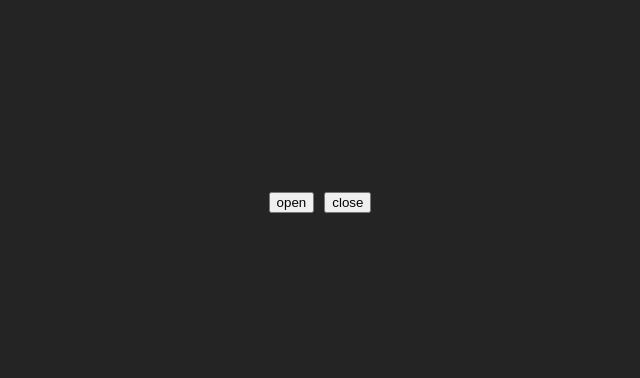
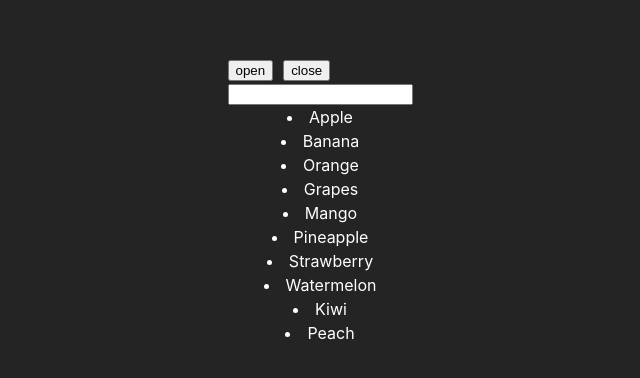
Before and after one commit to amjido-01/daily-react-challange, a React (Vite) app: page / in a window 1280 px wide. Shown: the part 198-576 px from the top of the page, without its empty margins (320-960 px from the left). Built offline with nearby package versions, Linux system fonts and the light colour scheme.

Commit message:
first commit

```diff
--- a/src/App.jsx
+++ b/src/App.jsx
@@ -1,13 +1,13 @@
 import './App.css';
 import { ToggleComponent } from './components/ToggleComponent';
+import { SearchFilterComponent } from './components/SearchFilterComponent';
 
 function App() {
-
-
 
   return (
     <>
      <ToggleComponent />
+     <SearchFilterComponent />
     </>
   );
 }
--- /dev/null
+++ b/src/components/SearchFilterComponent.jsx
@@ -0,0 +1,36 @@
+import { useState } from "react";
+const Data = [
+  { id: 1, name: "Apple" },
+  { id: 2, name: "Banana" },
+  { id: 3, name: "Orange" },
+  { id: 4, name: "Grapes" },
+  { id: 5, name: "Mango" },
+  { id: 6, name: "Pineapple" },
+  { id: 7, name: "Strawberry" },
+  { id: 8, name: "Watermelon" },
+  { id: 9, name: "Kiwi" },
+  { id: 10, name: "Peach" },
+];
+
+export const SearchFilterComponent = () => {
+    const [items, setItems] = useState(Data);
+    const [filter, setFilter] = useState("");
+
+    const handleFilter = (e) => {
+        const inputVal = e.target.value;
+        setFilter(inputVal);
+
+        const filterVal = Data.filter((item) => {
+            return item.name.toLowerCase().includes(inputVal.toLowerCase());
+        })
+        setItems(filterVal)
+    }
+    return (
+        <>
+        <input type="text" value={filter} onChange={handleFilter} />
+        {items.map((item) => {
+            return <li key={item.id}>{item.name}</li>
+        })}
+        </>
+    )
+}
```
